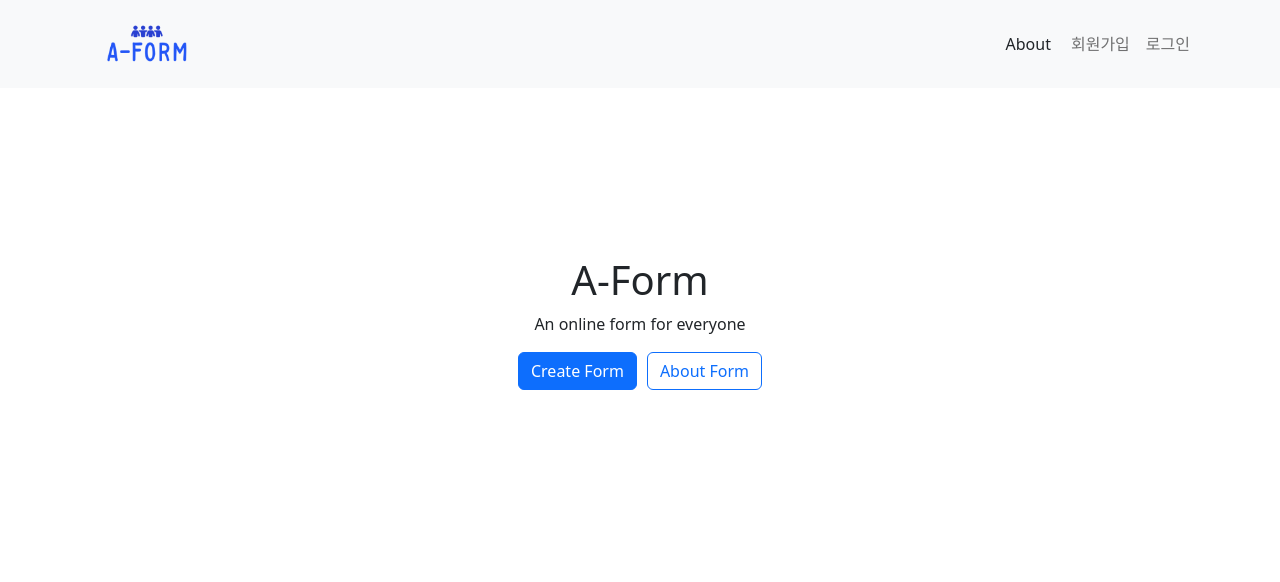
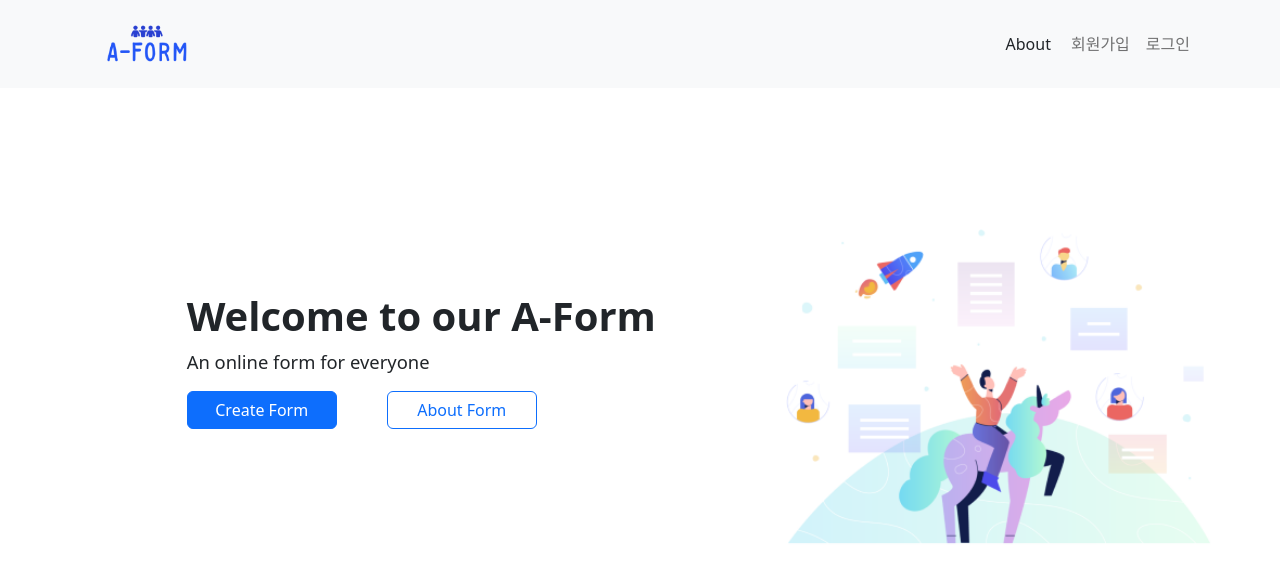
Before and after one commit to masibasi/a-form, a React (Create React App) app: page / in a window 1280 px wide. Shown: the top 582 px of the page. Built offline with nearby package versions, Linux system fonts and the light colour scheme.

Commit message:
feat : re-design home

```diff
--- a/src/App.css
+++ b/src/App.css
@@ -1,16 +1,41 @@
 .Home {
     text-align: center;
-    padding-top: 20%;
+    /* padding-top: 10%; */
     display: flex;
     flex-direction: column;
     align-items: center;
     justify-content: center;
+    width: 100%;
+    height: 100vh;
+}
+.Home .title {
+    text-align: left;
+    font-weight: 700;
+}
+.Home .catchPhrase {
+    text-align: left;
+    font-size: 1.15em;
 }
 .homeBtnWrapper {
     display: flex;
-    gap: 10px;
+    gap: 50px;
 }
-
+.homeBtn {
+    width: 150px;
+}
+.homeTopWrapper {
+    display: flex;
+    justify-content: space-around;
+    width: 100%;
+    /* align-items: center; */
+}
+.homeLeftWrapper {
+    margin-left: 10%;
+    margin-top: 10%;
+}
+.homeImg {
+    width: 35%;
+}
 /* Layout */
 .navMenuComponent {
     margin-right: 12px;
@@ -154,4 +179,5 @@
 
 /* Navbar */
 .navbarContainer {
+    padding: 0;
 }
--- a/src/pages/Home.js
+++ b/src/pages/Home.js
@@ -3,25 +3,35 @@ import { Button } from "react-bootstrap";
 import { useNavigate } from "react-router-dom";
 
 import { FormList } from "../components/FormList";
+import Bg from "../assets/images/form-bg.png";
 
 export default function Home() {
     const navigation = useNavigate();
 
     return (
         <div className="Home">
-            <h1>A-Form</h1>
-            <p>An online form for everyone</p>
+            <div className="homeTopWrapper">
+                <div className="homeLeftWrapper">
+                    <h1 className="title">Welcome to our A-Form</h1>
+                    <p className="catchPhrase">An online form for everyone</p>
                     <div className="homeBtnWrapper">
-                <Button onClick={() => navigation("/create")}>
+                        <Button
+                            className="homeBtn"
+                            onClick={() => navigation("/create")}
+                        >
                             Create Form
                         </Button>
                         <Button
+                            className="homeBtn"
                             onClick={() => navigation("/about")}
                             variant="outline-primary"
                         >
                             About Form
                         </Button>
                     </div>
+                </div>
+                <img src={Bg} className="homeImg" />
+            </div>
             <FormList />
         </div>
     );
```
Also changed, not shown: src/assets/images/form-bg.png (added). Lines whose indentation alone changed are shown as unchanged.
